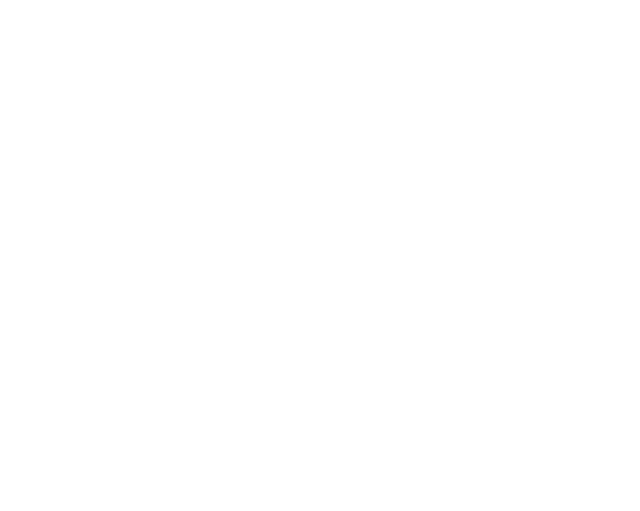
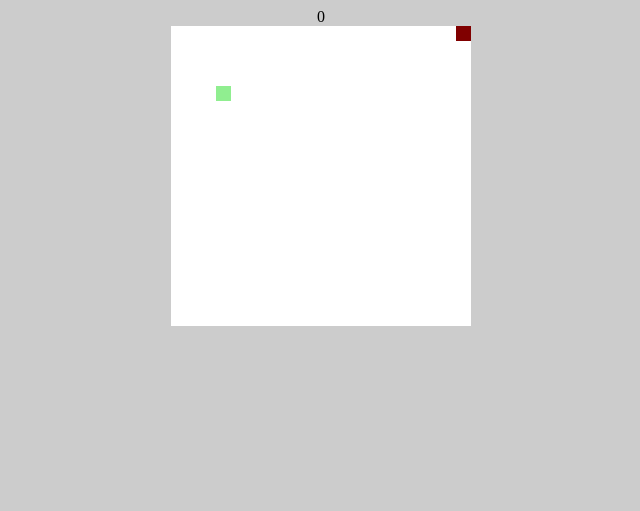
Before and after one commit to Mikeelle/easy-snake, a plain HTML site: page index.html in a window 1280 px wide. Shown: the whole page, without its empty margins (319-959 px from the left). Drawn offline with Linux system fonts and the light colour scheme.

Commit message:
basic functionality

```diff
--- a/index.html
+++ b/index.html
@@ -2,9 +2,26 @@
 <html>
     <head>
         <title>Title of the document</title>
+        <style>
+         body {
+           background: #ccc;
+         }
+         #score {
+           text-align: center;
+         }
+         .container {
+           display: flex;
+           justify-content: center;
+         }
+        </style>
     </head>
     <body>
-        <canvas width="500" height="500" id="platno">
+      <div id="score">
+        0
+      </div>
+      <div class="container">
+        <canvas id="platno">
+      </div>
         <script src="main.js"></script>
     </body>
 </html>
--- a/main.js
+++ b/main.js
@@ -1,59 +1,117 @@
-const WIDTH =500
-const HEIGHT =500
-const STEP = 100
-window.addEventListener("load",function(){
-    const platno = document.getElementById("platno")
-    const ctx = platno.getContext('2d');
-    startGame(ctx)
-})
+const WIDTH = 20;
+const HEIGHT = 20;
+
+const RIGHT = 0;
+const DOWN = 1;
+const LEFT = 2;
+const UP = 3;
+
+let cavasWidth;
+let scale;
+let scoreDisplay;
+
+window.addEventListener("load", function() {
+  const platno = document.getElementById("platno");
+  scoreDisplay = document.getElementById("score");
+  canvasWidth = platno.getBoundingClientRect().width;
+  platno.setAttribute("height", canvasWidth);
+  scale = canvasWidth / WIDTH;
+  const ctx = platno.getContext("2d");
+  startGame(ctx);
+});
 
 const startGame = function(ctx) {
-    const had = [[0,0]]
-    let smer = 0
-    window.addEventListener("keyup", function(e){
-        switch(e.keyCode) {
-            case 40:
-                smer=1
-                break
-            case 37:
-                smer=2
-                break
-            case 39:
-                smer=0
-                break
-            case 38:
-                smer=3
-                break
-        }
-    })
-    const game = function(){
-        const hlava = had[0]
-        const novaHlava = vypocitejHlavu(smer, hlava)
-        had.push(novaHlava)
-        had.shift()
-        render(ctx, had)
-        setTimeout(game, 300)
+  const had = [[0, 0]];
+  let fruit = spawnFruit();
+  let puvodniSmer = RIGHT;
+  let smer = RIGHT;
+
+  let tick = 200;
+  let score = 0;
+
+  window.addEventListener("keyup", function(e) {
+    smer = changeDirection(puvodniSmer, e.keyCode);
+  });
+  const game = function() {
+    //apdejt stavu hry
+    const hlava = had[had.length - 1];
+    const novaHlava = vypocitejHlavu(smer, hlava);
+    puvodniSmer = smer;
+
+    had.push(novaHlava);
+    //sežrání
+    if (novaHlava[0] === fruit[0] && novaHlava[1] === fruit[1]) {
+      fruit = spawnFruit();
+      scoreDisplay.innerText = ++score;
+      if (tick > 50) tick = tick - 10;
+    } else {
+      had.shift();
     }
-    game()
-}
 
-const render = function(ctx, had) {
-    ctx.clearRect(0,0,WIDTH,HEIGHT)
-    had.forEach(function(clanek){
-        ctx.fillStyle = 'green'
-        ctx.fillRect(clanek[0]*STEP, clanek[1]*STEP, 100, 100)
-    })
-}
+    console.log(had.length);
+
+    //začátek rendru
+    render(ctx, had, fruit);
+    setTimeout(game, tick);
+  };
+  game();
+};
+
+const render = function(ctx, had, fruit) {
+  ctx.fillStyle = "white";
+  ctx.fillRect(0, 0, canvasWidth, canvasWidth);
+
+  ctx.fillStyle = "lightgreen";
+  ctx.fillRect(fruit[0] * scale, fruit[1] * scale, scale, scale);
+
+  had.forEach(function(clanek) {
+    ctx.fillStyle = "maroon";
+    ctx.fillRect(clanek[0] * scale, clanek[1] * scale, scale, scale);
+  });
+};
 
 const vypocitejHlavu = function(smer, puvodniHlava) {
-    const x = puvodniHlava[0]
-    const y = puvodniHlava[1]
-    switch(smer)  {
-        case 0: return [x + 1, y + 0]
-        case 1: return [x + 0, y + 1]
-        case 2: return [x - 1, y + 0]
-        case 3: return [x + 0, y - 1]
-        default: Error("neznamy smer")
-    }
+  const x = puvodniHlava[0];
+  const y = puvodniHlava[1];
+  switch (smer) {
+    case RIGHT:
+      return [orez(x + 1), orez(y + 0)];
+    case DOWN:
+      return [orez(x + 0), orez(y + 1)];
+    case LEFT:
+      return [orez(x - 1), orez(y + 0)];
+    case UP:
+      return [orez(x + 0), orez(y - 1)];
+    default:
+      Error("neznamy smer");
+  }
+};
 
+const spawnFruit = function() {
+  return [getRandomInt(0, HEIGHT - 1), getRandomInt(0, WIDTH - 1)];
+};
+
+const changeDirection = function(smer, key) {
+  switch (key) {
+    case 40:
+      if (smer !== UP) return DOWN;
+    case 37:
+      if (smer !== RIGHT) return LEFT;
+    case 39:
+      if (smer !== LEFT) return RIGHT;
+    case 38:
+      if (smer !== DOWN) return UP;
+    default:
+      return smer;
+  }
+};
+
+const orez = function(x) {
+  if (x < 0) return 0;
+  if (x > WIDTH - 1) return WIDTH - 1;
+  return x;
+};
+
+function getRandomInt(min, max) {
+  return Math.floor(Math.random() * (max - min + 1)) + min;
 }
```
